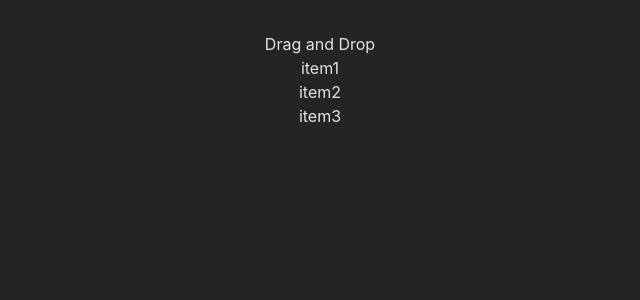
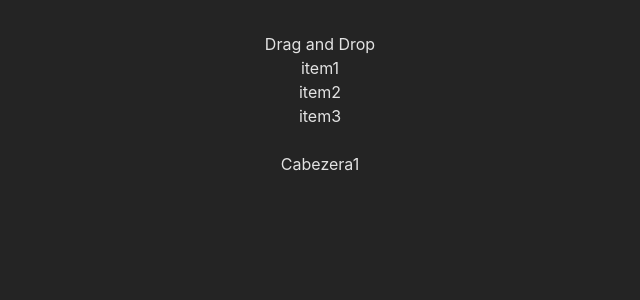
Before and after one commit to Lemos-Luciano/PruebaTecnica_DragAndDrop, a React (Vite) app: page / in a window 1280 px wide. Shown: the top 300 px of the page, without its empty margins (320-960 px from the left). Built offline with nearby package versions, Linux system fonts and the light colour scheme.

Commit message:
Agregado otro Droppable y habilitada la funcionalidad de arrastrar y soltar entre ellos

```diff
--- a/src/App.jsx
+++ b/src/App.jsx
@@ -3,17 +3,21 @@ import './App.css'
 import {DragDropContext, Droppable, Draggable} from "react-beautiful-dnd"
 
 
-const initialData = [
+const initialData = {
+  "ROOT" : [
   { id: "01", name: "item1" },
   { id: "02", name: "item2" },
   { id: "03", name: "item3" },
-];
+],
+ "cabezera" : [
+  { id: "04", name: "Cabezera1" },
+]
+}
 
 
 function App() {
   const [items, setItems] = useState(initialData)
 
-  // const items = initialData
 
   const handleDragDrop = (results) => {
     console.log(results);
@@ -31,21 +35,26 @@ function App() {
 
     if (type === 'group') {
       // ["item1", "item2", "item3"]
-      const reorderedStores = [...items];
+      const reorderedStores = {...items};
 
       const sourceIndex = source.index
       const destinationIndex = destination.index
 
+      const sourceDroppableID = source.droppableId
+      const destinationDroppableID = destination.droppableId
+
+
+      // if (sourceDroppableID === destinationDroppableID)
+
       // creamos un nuevo array con el item removido, indicamos que queremos quitar un elemento
       // ["item2", "item3"]
-      const [removeItem] = reorderedStores.splice(sourceIndex, 1);
+      const [removeItem] = reorderedStores[sourceDroppableID].splice(sourceIndex, 1);
 
       // Agrega en el index indicado el elemento elminidado. Se quita 0 y se agrega removeItem
       // ["item2", "item3", "item1"]
-      reorderedStores.splice(destinationIndex, 0, removeItem)
+      reorderedStores[destinationDroppableID].splice(destinationIndex, 0, removeItem)
 
       return setItems(reorderedStores);
-
     }
   }
 
@@ -61,7 +70,30 @@ function App() {
           // marca el dip dropeable
           <div {...provided.droppableProps} ref={provided.innerRef} className='bg-cyan-600 p-2 rounded-2xl'>
             {
-              items.map((item, index) =>
+              items["ROOT"].map((item, index) =>
+                // marca los items dragrables
+                <Draggable draggableId={item.id} key={item.id} index={index} >
+                  {(provided) => (
+                    <div {...provided.dragHandleProps} {...provided.draggableProps} ref={provided.innerRef}>
+                      <h3 type="button" id={item.id} className='my-1 mx-32 border border-green-500 bg-green-500 text-white rounded-md hover:bg-green-600'>{item.name}</h3>
+                    </div>
+                  )}
+                </Draggable>)
+            }
+            {/* agrega un placeholder cuando arrastramos un elemento para que el contenedor no se reduzca de tamaño */}
+            {provided.placeholder}
+          </div>
+        )}
+      </Droppable>
+
+      <br />
+
+      <Droppable droppableId='cabezera' type='group'>
+        {(provided) => (
+          // marca el dip dropeable
+          <div {...provided.droppableProps} ref={provided.innerRef} className='bg-cyan-600 p-2 rounded-2xl'>
+            {
+              items["cabezera"].map((item, index) =>
                 // marca los items dragrables
                 <Draggable draggableId={item.id} key={item.id} index={index} >
                   {(provided) => (
```
